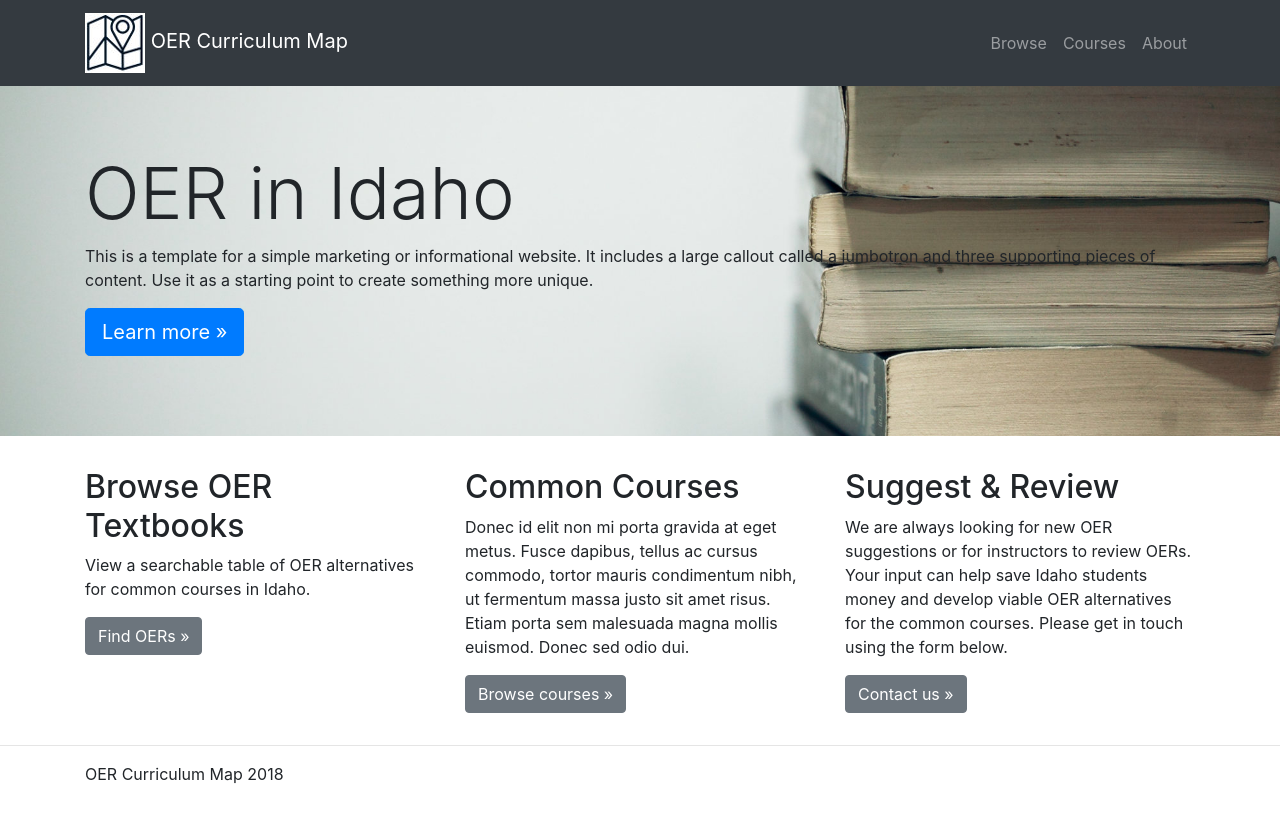
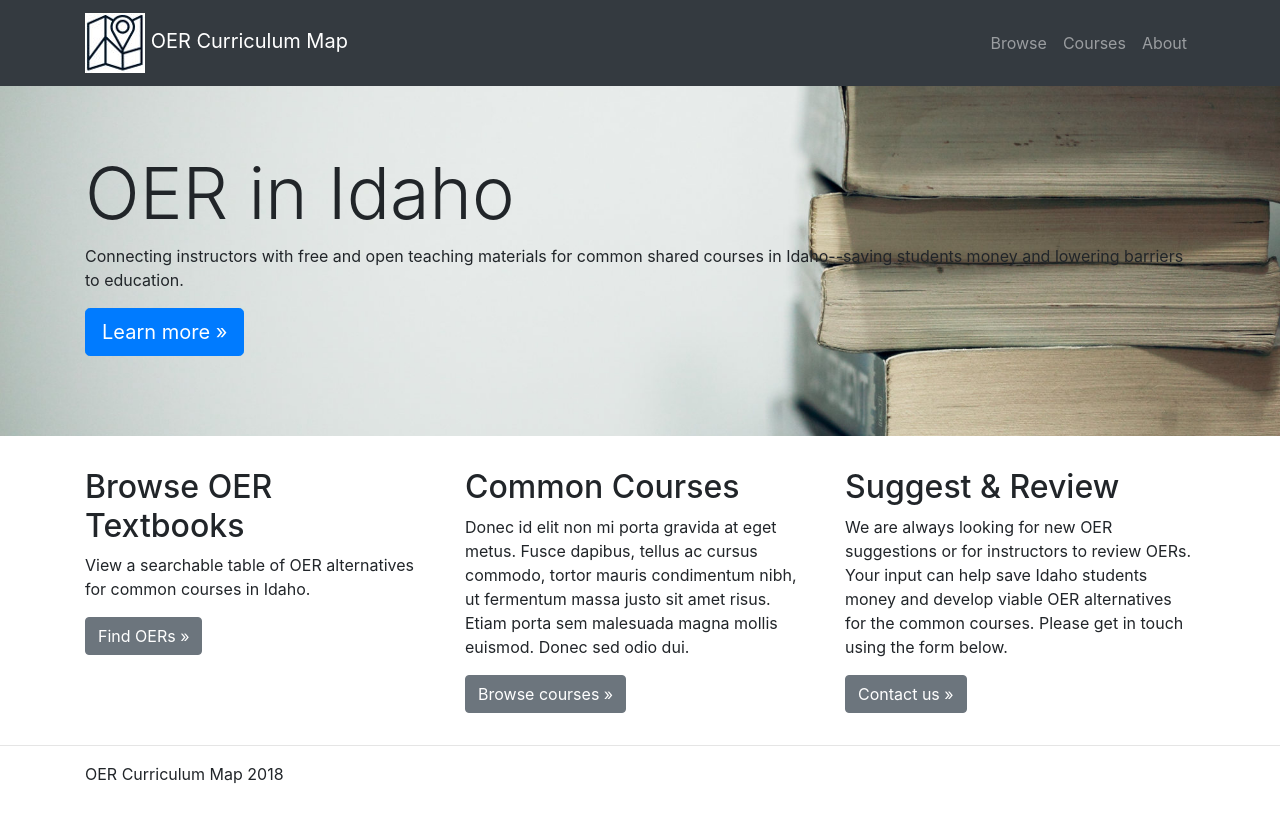
Before and after one commit to uidaholib/oer-curriculum-map, a Jekyll site: the page built from index.md, in a window 1280 px wide. Shown: the top 823 px of the page. Built offline with Jekyll 4.4.1, drawn with Linux system fonts in a browser that asks for light colours.

Commit message:
update demo text

```diff
--- a/index.md
+++ b/index.md
@@ -6,7 +6,7 @@ title: Home
 <div class="jumbotron jumbotron-fluid" style="background:url('{{ "/assets/images/bookstack2.jpg" | relative_url }}') center/cover no-repeat;">
     <div class="container">
         <h1 class="display-3">OER in Idaho</h1>
-        <p>This is a template for a simple marketing or informational website. It includes a large callout called a jumbotron and three supporting pieces of content. Use it as a starting point to create something more unique.</p>
+        <p>Connecting instructors with free and open teaching materials for common shared courses in Idaho--saving students money and lowering barriers to education.</p>
         <p><a class="btn btn-primary btn-lg" href="{{ "/about/" | absolute_url }}" role="button">Learn more &raquo;</a></p>
     </div>
 </div>
```
